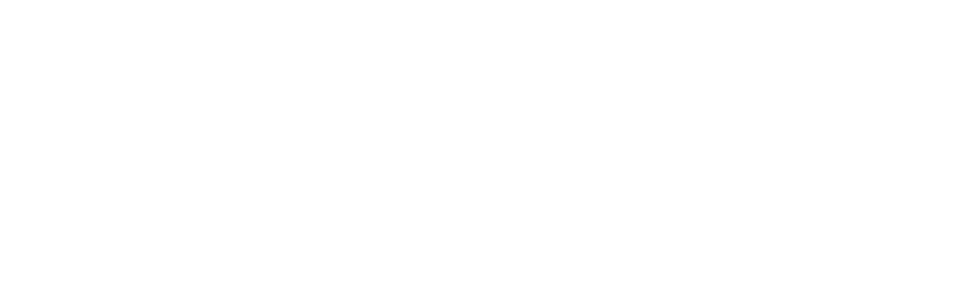
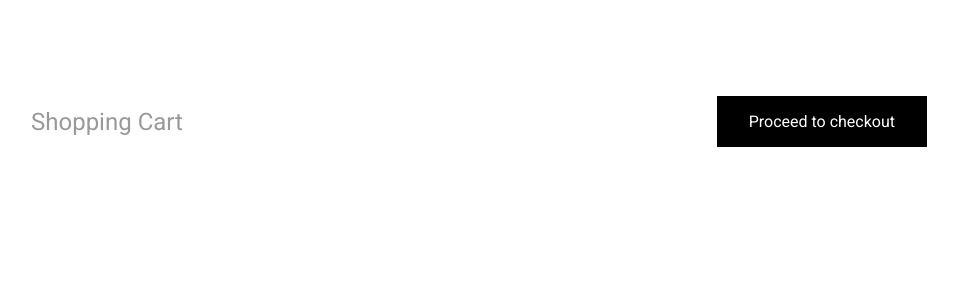
Before and after one commit to TarasekM/CC-Shopping-Cart, a React (Create React App) app: page / in a window 1280 px wide. Shown: the top 300 px of the page, without its empty margins (161-1119 px from the left). Built offline with nearby package versions, Linux system fonts and the light colour scheme.

Commit message:
Add shopping cart do app.

```diff
--- a/src/containers/App.js
+++ b/src/containers/App.js
@@ -1,4 +1,6 @@
 import './App.css';
+// components
+import ShoppingCart from './../components/ShoppingCart/ShoppingCart';
 
 function App() {
   const languagePack = {
@@ -16,7 +18,10 @@
 
   return (
     <div className="App">
-
+      <ShoppingCart
+        header={languagePack.header}
+        mainCardText={languagePack.mainCard}
+      />
     </div>
   );
 }
```
